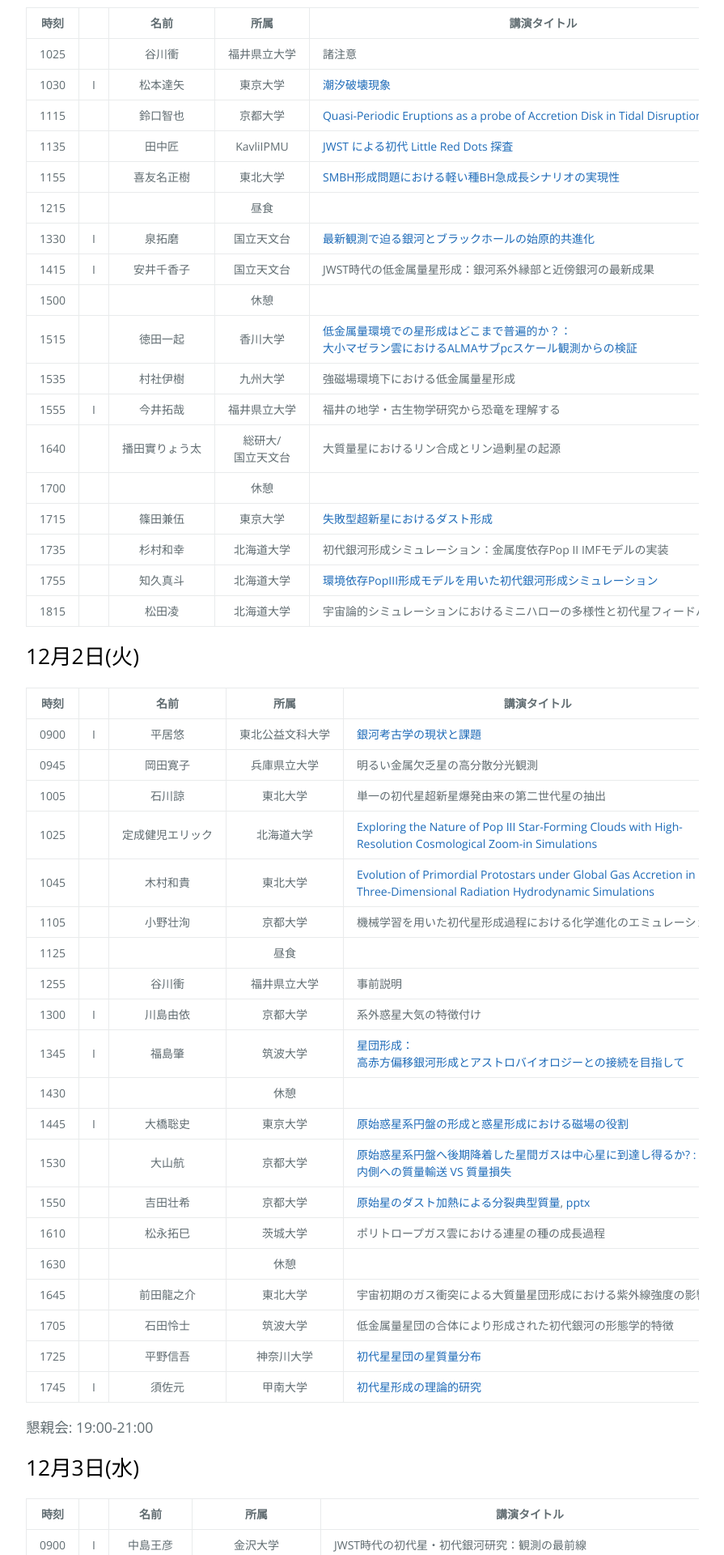
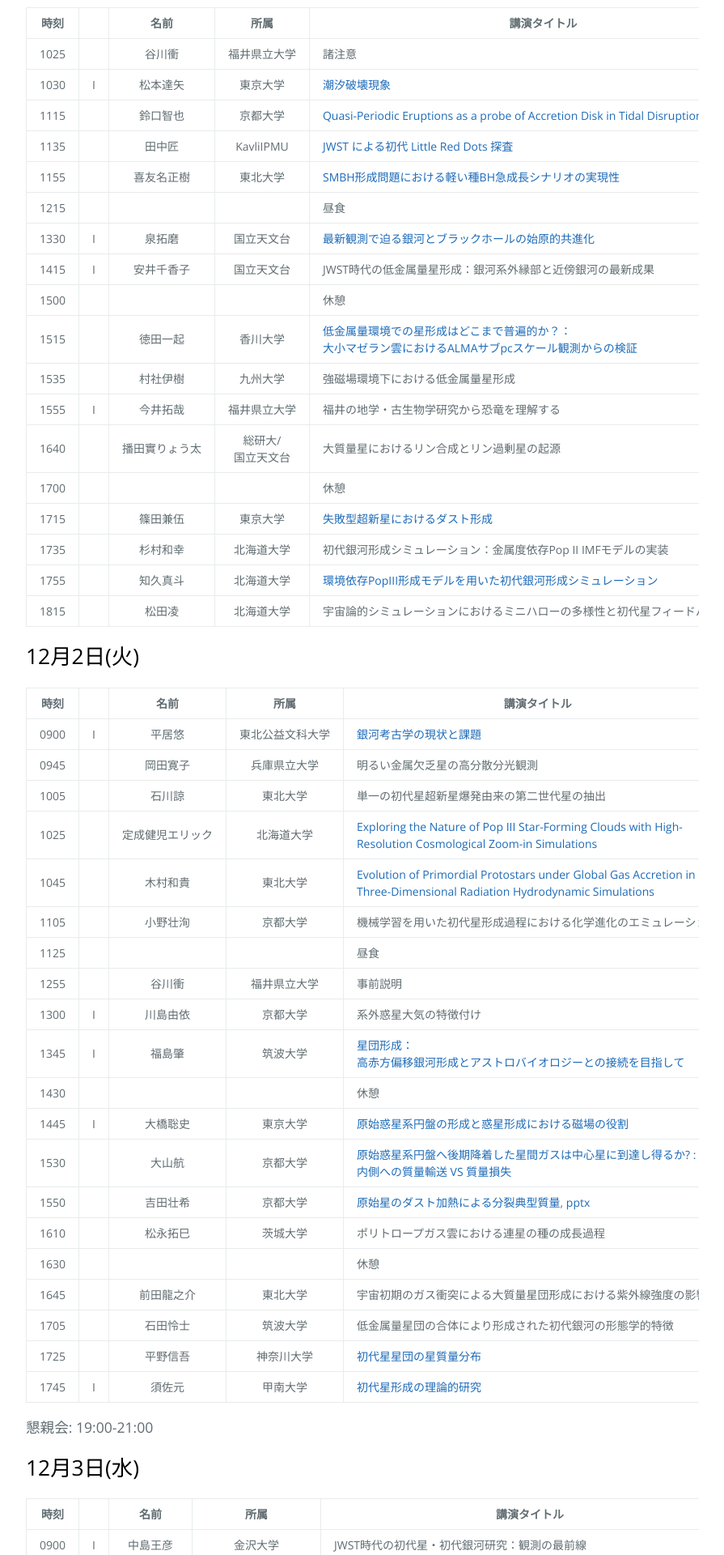
Before and after one commit to fukushimahj/FSFG2025, a Jekyll site: the page built from program.md, in a window 1280 px wide. Shown: the part 400-2320 px from the top of the page at 81% size, without its empty margins (192-1087 px from the left). Built offline with Jekyll 4.4.1, drawn with Linux system fonts in a browser that asks for light colours.

```diff
--- a/program.md
+++ b/program.md
@@ -15,15 +15,15 @@ description:
 |1115|| 鈴口智也 |京都大学| [Quasi-Periodic Eruptions as a probe of Accretion Disk in Tidal Disruption Events](https://fukushimahj.github.io/FSFG2025/pdfs/fsfg_suzuguchi.pdf)|
 |1135|| 田中匠 |KavliIPMU| [JWST による初代 Little Red Dots 探査](https://fukushimahj.github.io/FSFG2025/pdfs/FSFG_20251201_TakumiTanaka.pdf)|
 |1155|| 喜友名正樹 |東北大学| [SMBH形成問題における軽い種BH急成長シナリオの実現性](https://fukushimahj.github.io/FSFG2025/pdfs/kiyuna_slide.pdf)|
-|1215|||昼食|
+|1215||||昼食|
 |1330|I|泉拓磨 |国立天文台| [最新観測で迫る銀河とブラックホールの始原的共進化](https://fukushimahj.github.io/FSFG2025/pdfs/Izumi_2025_1stStar_1stGal.pdf)|
 |1415|I|安井千香子 |国立天文台| JWST時代の低金属量星形成：銀河系外縁部と近傍銀河の最新成果|
-|1500|||休憩|
+|1500||||休憩|
 |1515|| 徳田一起 |香川大学| [低金属量環境での星形成はどこまで普遍的か？：大小マゼラン雲におけるALMAサブpcスケール観測からの検証](https://fukushimahj.github.io/FSFG2025/pdfs/Tokuda_LMCSMC_FukuiPref_v20251201a_Light.pdf)|
 |1535|| 村社伊樹 |九州大学| 強磁場環境下における低金属量星形成|
 |1555|I|今井拓哉 |福井県立大学| 福井の地学・古生物学研究から恐竜を理解する|
 |1640|| 播田實りょう太 |総研大/国立天文台| 大質量星におけるリン合成とリン過剰星の起源|
-|1700|||休憩|
+|1700||||休憩|
 |1715|| 篠田兼伍 |東京大学| [失敗型超新星におけるダスト形成](https://fukushimahj.github.io/FSFG2025/pdfs/Shodaisei2025_KENGO_SHINODA.pdf)|
 |1735|| 杉村和幸 |北海道大学| 初代銀河形成シミュレーション：金属度依存Pop II IMFモデルの実装|
 |1755|| 知久真斗 |北海道大学| [環境依存PopIII形成モデルを用いた初代銀河形成シミュレーション](https://fukushimahj.github.io/FSFG2025/pdfs/FSFG2025_知久真斗.pdf)|
@@ -42,16 +42,16 @@ description:
 |1025|| 定成健児エリック |北海道大学| [Exploring the Nature of Pop III Star-Forming Clouds with High-Resolution Cosmological Zoom-in Simulations](https://fukushimahj.github.io/FSFG2025/pdfs/Sadanari_2025.12.pdf)|
 |1045|| 木村和貴 |東北大学| [Evolution of Primordial Protostars under Global Gas Accretion in Three-Dimensional Radiation Hydrodynamic Simulations](https://fukushimahj.github.io/FSFG2025/pdfs/kimura_FSFG2025.pdf)|
 |1105|| 小野壮洵 |京都大学| 機械学習を用いた初代星形成過程における化学進化のエミュレーション|
-| 1125|||昼食|
+| 1125||||昼食|
 |1255|| 谷川衝 |福井県立大学| 事前説明|
 |1300|I|川島由依 |京都大学| 系外惑星大気の特徴付け|
 |1345|I|福島肇 |筑波大学| [星団形成：高赤方偏移銀河形成とアストロバイオロジーとの接続を目指して](https://fukushimahj.github.io/FSFG2025/pdfs/FSFG2025_Fukushima.pdf)|
-| 1430|||休憩|
+| 1430||||休憩|
 |1445|I|大橋聡史 |東京大学| [原始惑星系円盤の形成と惑星形成における磁場の役割](https://fukushimahj.github.io/FSFG2025/pdfs/SOhashi.pdf)|
 |1530|| 大山航 |京都大学| [原始惑星系円盤へ後期降着した星間ガスは中心星に到達し得るか? : 内側への質量輸送 VS 質量損失](https://fukushimahj.github.io/FSFG2025/pdfs/Ooyama_Kyoto.pdf)|
 |1550|| 吉田壮希 |京都大学| [原始星のダスト加熱による分裂典型質量](https://fukushimahj.github.io/FSFG2025/pdfs/fsfg2025_yoshida.pdf), [pptx](https://fukushimahj.github.io/FSFG2025/pdfs/fsfg2025_yoshida.pptx)|
 |1610|| 松永拓巳 |茨城大学| ポリトロープガス雲における連星の種の成長過程|
-| 1630|||休憩|
+| 1630||||休憩|
 |1645|| 前田龍之介 |東北大学| 宇宙初期のガス衝突による大質量星団形成における紫外線強度の影響|
 |1705|| 石田怜士 |筑波大学| 低金属量星団の合体により形成された初代銀河の形態学的特徴|
 |1725|| 平野信吾 |神奈川大学| [初代星星団の星質量分布](https://fukushimahj.github.io/FSFG2025/pdfs/fsfg2025_ShingoHirano.pdf)|
@@ -69,11 +69,11 @@ description:
 |0945|| 榎森遼 |東京大学| Narrowband-Filterを用いたz~6.2におけるPopIII銀河の探索|
 |1005|| 渡辺くりあ |総合研究大学院大学| 高い窒素酸素比を持つ高赤方偏移銀河の元素の起源|
 |1025|| 伊藤茉那 |筑波大学| 3次元輻射輸送計算によるダスト赤外放射の理論予測|
-| 1045|||休憩|
+| 1045||||休憩|
 |1100|| Hai-XiaMa |NagoyaUniversity| Pixel-by-Pixel Galaxy SED Fitting Powered by Neural Network Emulators|
 |1120|| 川下大響 |東京大学/理化学研究所| 対不安定超新星の56Ni合成におけるHe燃焼の最重要温度|
 |1140|| 平松大地 |フロリダ大学| 対不安定型超新星の候補捜索と追跡観測|
 |1200|| 水谷耕介 |東京大学| 共通外層期直前に放出されるガスからなる周連星物質に関する3次元流体計算|
 |1220|| 大向一行 |東北大学| 終わりに|
-|1230||昼食||
-|1315|||自由討論・議論 (15:00まで)|
+|1230||||昼食|
+|1315||||自由討論・議論 (15:00まで)|
```
